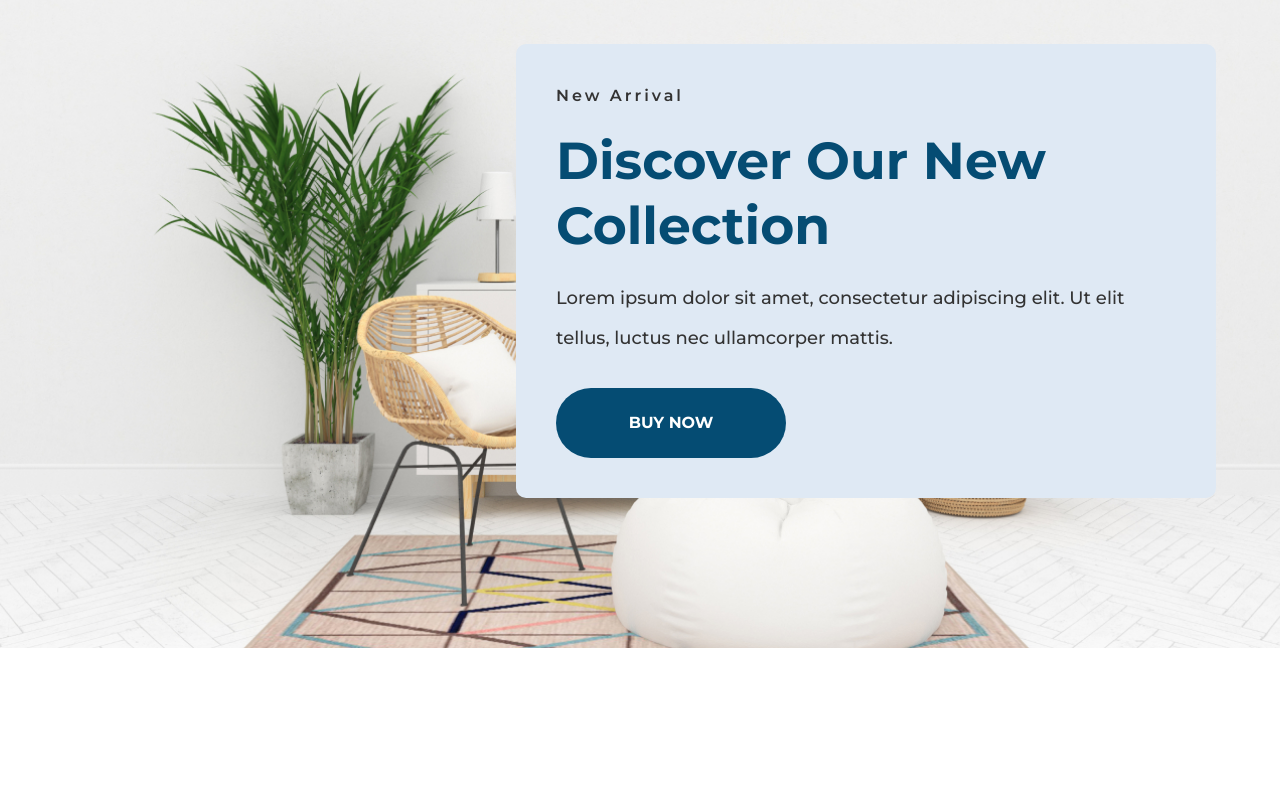
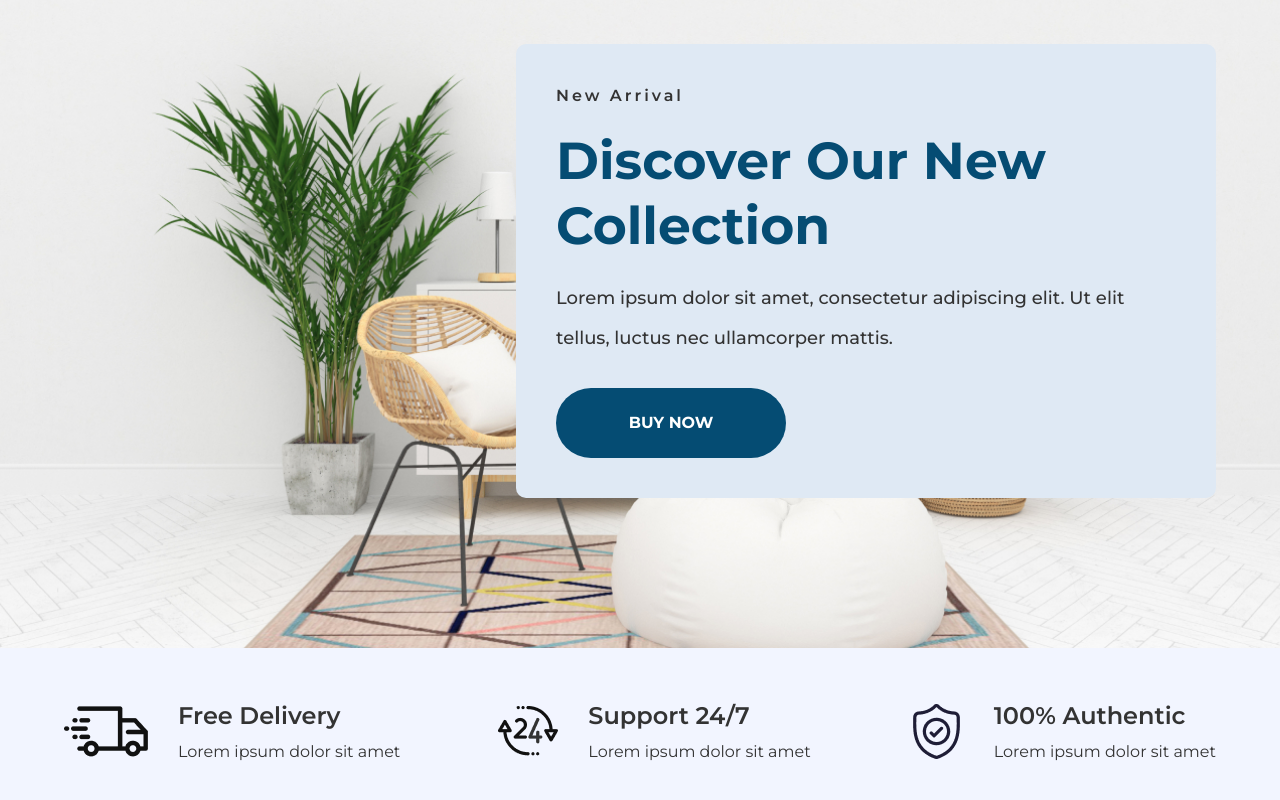
Before and after one commit to AlfazUlIslam/furniture, a React (Vite) app: page / in a window 1280 px wide. Shown: the part 214-1014 px from the top of the page. Before the commit the page ends 862 px from the top, so only its background shows below. Built offline with nearby package versions, Linux system fonts and the light colour scheme; the HTML template or start-up script is replaced by a standard one.

Commit message:
Features strucure and desktop styles added

```diff
--- a/src/App.jsx
+++ b/src/App.jsx
@@ -1,5 +1,5 @@
 import { Navbar } from "./components"
-import { Hero } from "./sections"
+import { Hero, Features } from "./sections"
 import './App.css'
 
 function App() {
@@ -7,6 +7,7 @@ function App() {
     <div className='app'>
       <Navbar />
       <Hero />
+      <Features />
     </div>
   )
 }
--- /dev/null
+++ b/src/components/Feature/Feature.jsx
@@ -0,0 +1,32 @@
+const Feature = (props) => {
+    const { image, altText, title, desc } = props
+
+    return (
+        // feature
+        <div className="flex justify-center items-center
+        gap-[30px]">
+            {/* feature image */}
+            <div>
+                <img
+                    src={image}
+                    alt={altText}
+                />
+            </div>
+            {/* feature content */}
+            <div className="flex flex-col justify-center
+            items-start gap-[6px]">
+                {/* feature title */}
+                <h5 className="font-montserrat font-semibold
+                text-[24px] text-lightBlack">
+                    {title}
+                </h5>
+                {/* feature description */}
+                <p className="font-montserrat font-normal
+                text-[16px] text-lightBlack">
+                    {desc}
+                </p>
+            </div>
+        </div>
+    )
+}
+export default Feature
--- a/src/components/SectionButton/SectionButton.jsx
+++ b/src/components/SectionButton/SectionButton.jsx
@@ -3,7 +3,6 @@ const SectionButton = (props) => {
 
     return (
         // section button
-        // w-[230px] h-[70px] rounded-[50px] mx-0 text-[16px]
         <button className="w-[120px] h-[40px] rounded-[30px]
         bg-lightBlue mx-auto flex justify-center items-center
         font-montserrat font-bold text-[10px] text-white
--- a/src/components/index.js
+++ b/src/components/index.js
@@ -1,2 +1,3 @@
 export { default as Navbar } from "./Navbar/Navbar"
 export { default as SectionButton } from "./SectionButton/SectionButton"
+export { default as Feature } from "./Feature/Feature"
--- /dev/null
+++ b/src/sections/Features/Features.jsx
@@ -0,0 +1,36 @@
+import { Container } from "../../containers"
+import { Feature } from "../../components"
+import { truck, twentyFourSeven, shield } from "../../assets"
+
+const Features = () => {
+  return (
+    // features
+    <section
+        id="features"
+        className="bg-lightGray"
+    >
+        <Container styles={`px-6 py-[50px] flex justify-between
+        items-center`}>
+            <Feature
+                image={truck}
+                altText={"Truck"}
+                title={"Free Delivery"}
+                desc={"Lorem ipsum dolor sit amet"}
+            />
+            <Feature
+                image={twentyFourSeven}
+                altText={"24/7 Image"}
+                title={"Support 24/7"}
+                desc={"Lorem ipsum dolor sit amet"}
+            />
+            <Feature
+                image={shield}
+                altText={"Shield"}
+                title={"100% Authentic"}
+                desc={"Lorem ipsum dolor sit amet"}
+            />
+        </Container>
+    </section>
+  )
+}
+export default Features
--- a/src/sections/index.js
+++ b/src/sections/index.js
@@ -1 +1,2 @@
 export { default as Hero } from "./Hero/Hero"
+export { default as Features } from "./Features/Features"
```
